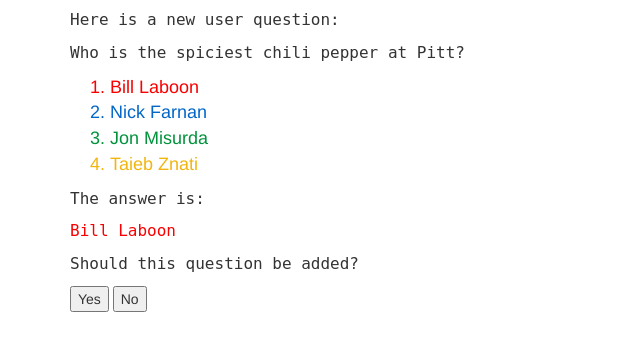
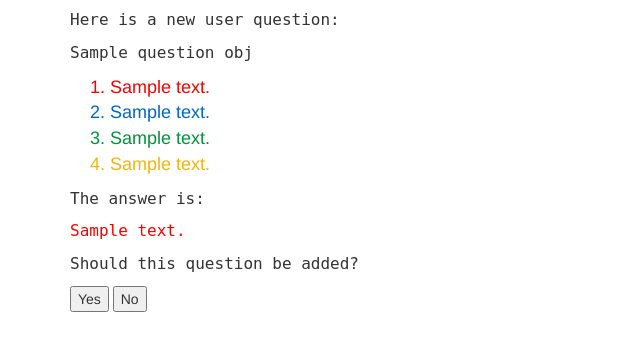
Before and after one commit to TKosmacki/aeCS1980QG, a Python web app: template templates/newQuestionReview.html in a window 1280 px wide. Shown: the part 51-402 px from the top of the page, without its empty margins (0-640 px from the left). Run offline with Jinja, Linux system fonts and the light colour scheme; the template is opened without the code that fills it: most values are stand-ins (such as "Sample title", 1, 10 or a date in 2020); some libraries are stand-ins or nearby versions.

Commit message:
Question works finally

```diff
--- a/templates/newQuestionReview.html
+++ b/templates/newQuestionReview.html
@@ -6,20 +6,22 @@
 <body>
 	<div class = "container">
 		<br><br><br>
+        {% for question_obj in review %}
 		<p>Here is a new user question:</p>
-		<p>Who is the spiciest chili pepper at Pitt?</p>
+		<p>{{question_obj.question}}<br></p>
 		<ol>
-			<li class="red-text">Bill Laboon</li>
-			<li class="blue-text">Nick Farnan</li>
-			<li class="green-text">Jon Misurda</li>
-			<li class="yellow-text">Taieb Znati</li>
+			<li class="red-text">{{question_obj.answer1}}</li>
+			<li class="blue-text">{{question_obj.answer2}}</li>
+			<li class="green-text">{{question_obj.answer3}}</li>
+			<li class="yellow-text">{{question_obj.answer4}}</li>
 		</ol>
-		<p>The answer is:</p><p class = "red-text">Bill Laboon</p>
+		<p>The answer is:</p><p class = "red-text">{{question_obj.answerid}}</p>
 		<p>Should this question be added?</p>
 		<form action="submit-review">
 			<button type="submit" name=yes>Yes</button>
 			<button type="submit" name=no>No</button>
 		</form>
+        {% endfor %}
 	</div>
 </body>
 </html>
```
Also changed, not shown: sandbox/main.py (+35 -35 lines), sandbox/templates/newQuestionReview.html (+8 -7 lines).
